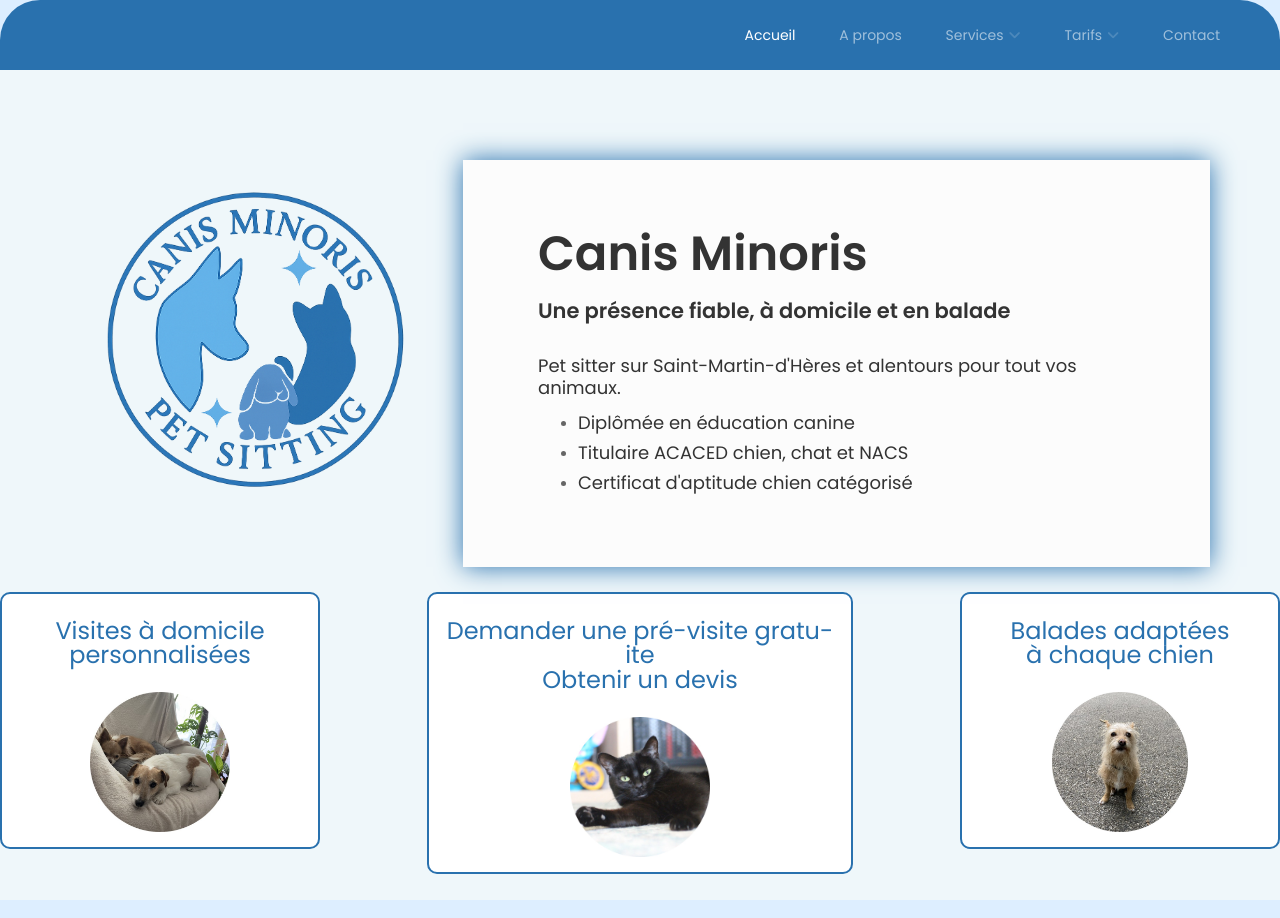
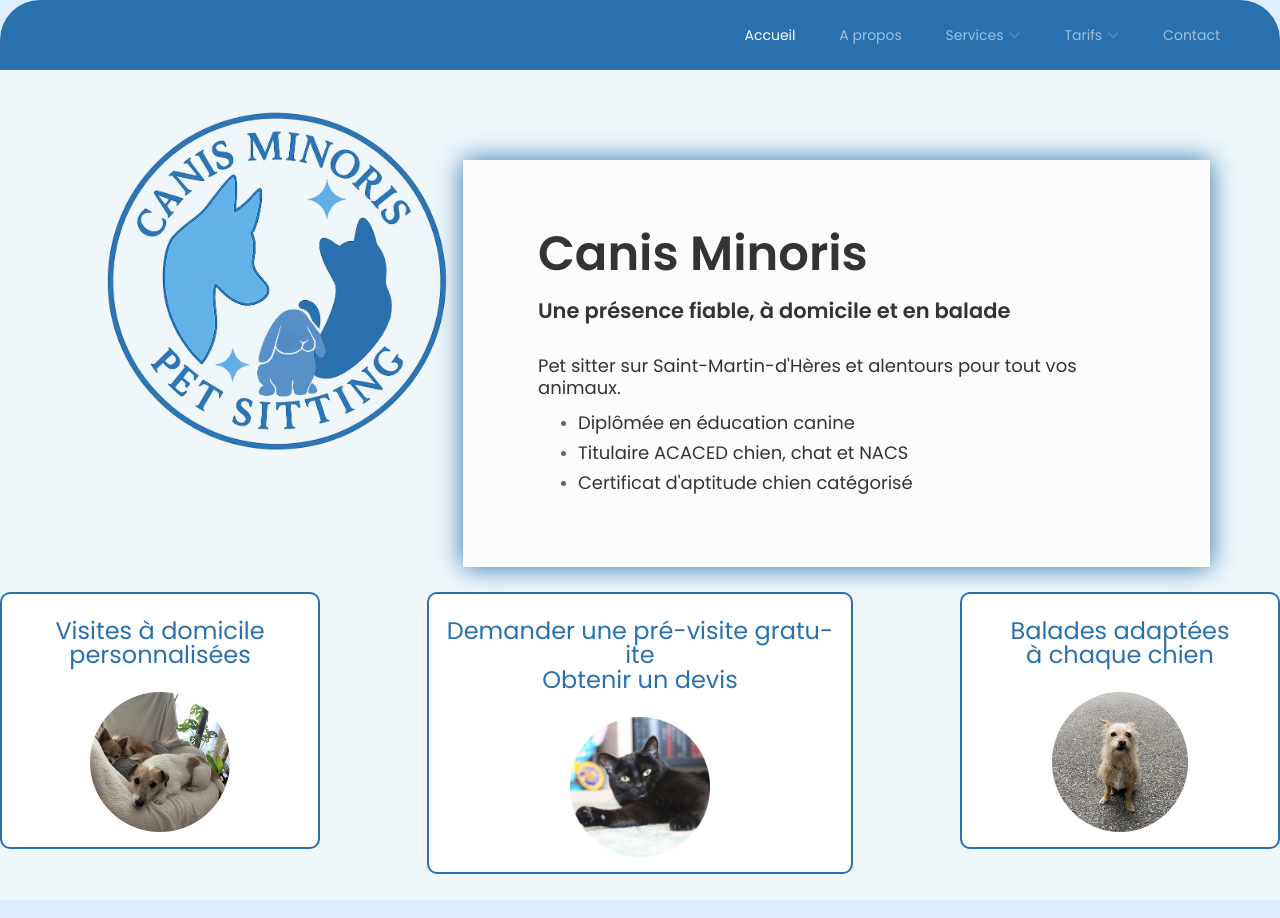
Before and after one commit to frs69wq/caniminoris.github.io, a Jekyll site: the page built from index.html, in a window 1280 px wide. Built offline with Jekyll 4.4.1, drawn with Linux system fonts in a browser that asks for light colours; the list of posts is cut into pages by our own code.

Commit message:
tinkering

```diff
--- a/index.html
+++ b/index.html
@@ -13,7 +13,8 @@ home_iscurrent: current-menu-item
               <div class="col-sm-12 col-md-1 col-lg-1"></div>
               <div class="col-sm-12 col-md-4 col-lg-4">
                 <div class="inner-content">
-                  <div class="fill-block" style="background-image: url(./assets/images/Logo.png); "></div>
+                  <!--div class="fill-block" style="background-image: url(./assets/images/Logo.png); padding-left: 50px;"></div-->
+                  <img src="./assets/images/Logo.png" width="80%" alt="logo"/>
                 </div>
               </div>
               <div class="col-sm-12 col-md-7 col-lg-7">
@@ -34,7 +35,7 @@ home_iscurrent: current-menu-item
           </div>
           <BR>
           <div class="row">
-            <div class="col-xs-12 col-sm-3">
+            <div class="col-xs-12 col-sm-3 col-md-3 col-lg-3">
             	<div class="lm-info-block blue-default">
                 <span class="lm-info-block-text">Visites à domicile <BR>  personnalisées</span>
                 <BR>
@@ -43,8 +44,8 @@ home_iscurrent: current-menu-item
                 </a>
 		          </div>
 	          </div>
-            <div class="col-xs-12 col-sm-1"> </div>
-	          <div class="col-xs-12 col-sm-4">
+           <div class="col-xs-12 col-sm-1"> </div>
+	          <div class="col-xs-12 col-sm-4 col-md-4 col-lg-4">
 		          <div class="lm-info-block gray-default">
                 <span class="lm-info-block-text">Demander une pré-visite gratuite <BR> Obtenir un devis </span>
                 <BR>
@@ -54,7 +55,7 @@ home_iscurrent: current-menu-item
 		          </div>
             </div>
             <div class="col-xs-12 col-sm-1"> </div>
-            <div class="col-xs-12 col-sm-3">
+            <div class="col-xs-12 col-sm-3 col-md-3 col-lg-3">
 		          <div class="lm-info-block gray-default">
                 <span class="lm-info-block-text">Balades adaptées <BR> à chaque chien</span>
                 <BR>
```
